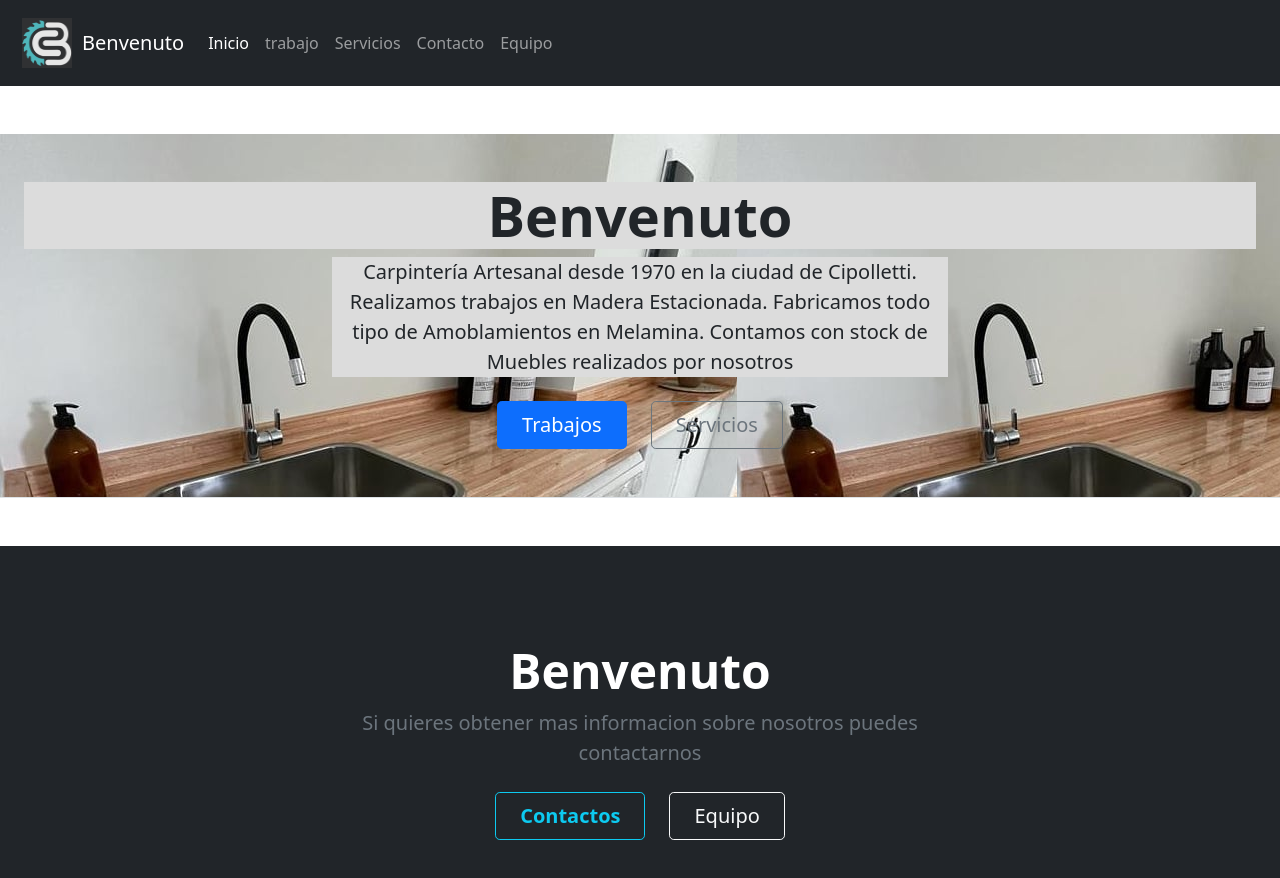
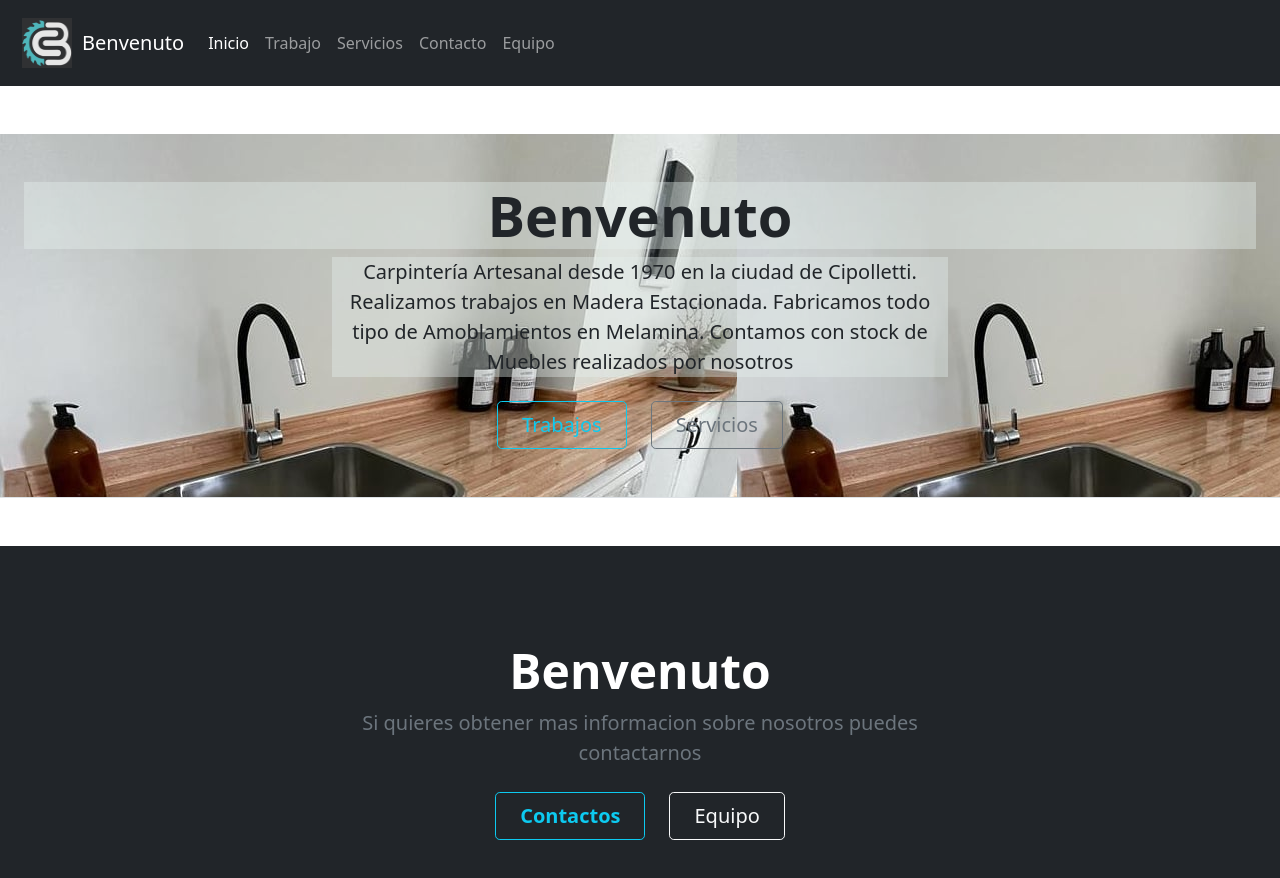
Before and after one commit to Jcacero/test-repositorio, an Angular app: page / in a window 1280 px wide. Shown: the top 878 px of the page. Built offline with nearby package versions, Linux system fonts and the light colour scheme.

Commit message:
cambios2

```diff
--- a/src/app/page/inicio/inicio.component.css
+++ b/src/app/page/inicio/inicio.component.css
@@ -10,5 +10,5 @@
     .rounded-lg-3 { border-radius: .3rem; }
   }
   .Letras-inicio{
-    background-color: gainsboro;
+    background-color: rgba(227, 237, 234,0.4)
   }
--- a/src/app/page/inicio/inicio.component.html
+++ b/src/app/page/inicio/inicio.component.html
@@ -23,7 +23,7 @@
               Fabricamos todo tipo de Amoblamientos en Melamina.
               Contamos con stock de Muebles realizados por nosotros</b></p>
             <div class="d-grid gap-2 d-sm-flex justify-content-sm-center mb-5">
-              <a href="trabajo" type="button"class="btn btn-primary btn-lg px-4 me-sm-3">Trabajos</a>
+              <a href="trabajo" type="button" class="btn btn-outline-info btn-lg px-4 me-sm-3">Trabajos</a>
               <a href="servicios" type="button" class="btn btn-outline-secondary btn-lg px-4">Servicios</a>
             </div>
           </div>
--- a/src/app/shared/navbar/navbar.component.html
+++ b/src/app/shared/navbar/navbar.component.html
@@ -11,7 +11,7 @@
             <a class="nav-link active" aria-current="page" href="inicio">Inicio</a>
           </li>
           <li class="nav-item">
-            <a class="nav-link" href="trabajo">trabajo</a>
+            <a class="nav-link" href="trabajo">Trabajo</a>
           </li>
           <li class="nav-item">
             <a class="nav-link" href="servicios">Servicios</a>
```
